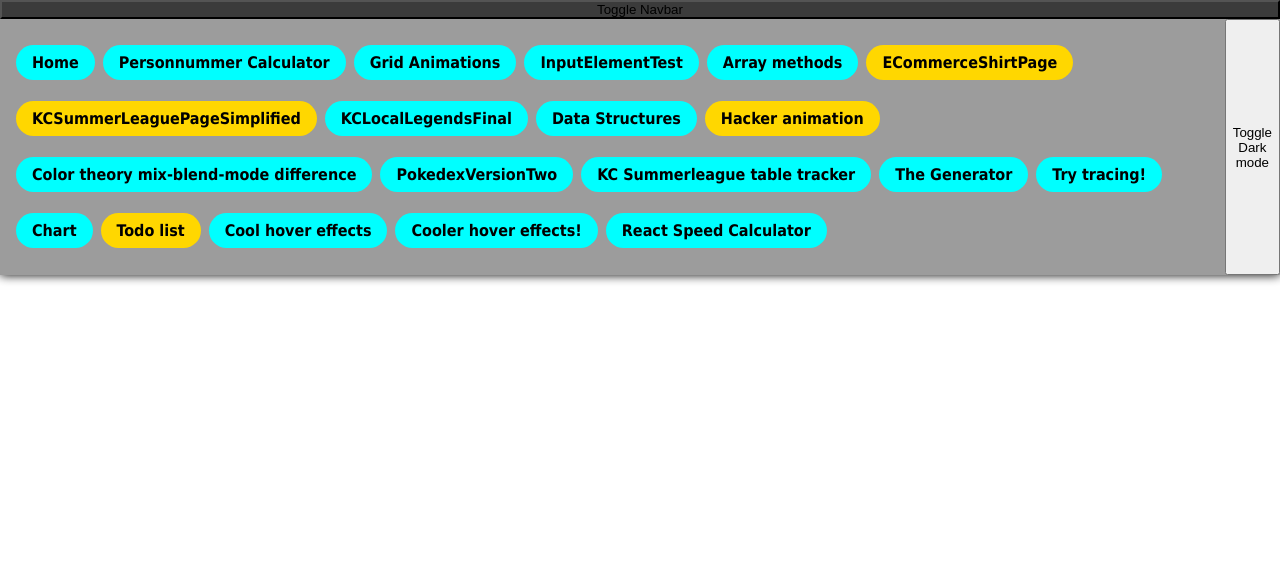
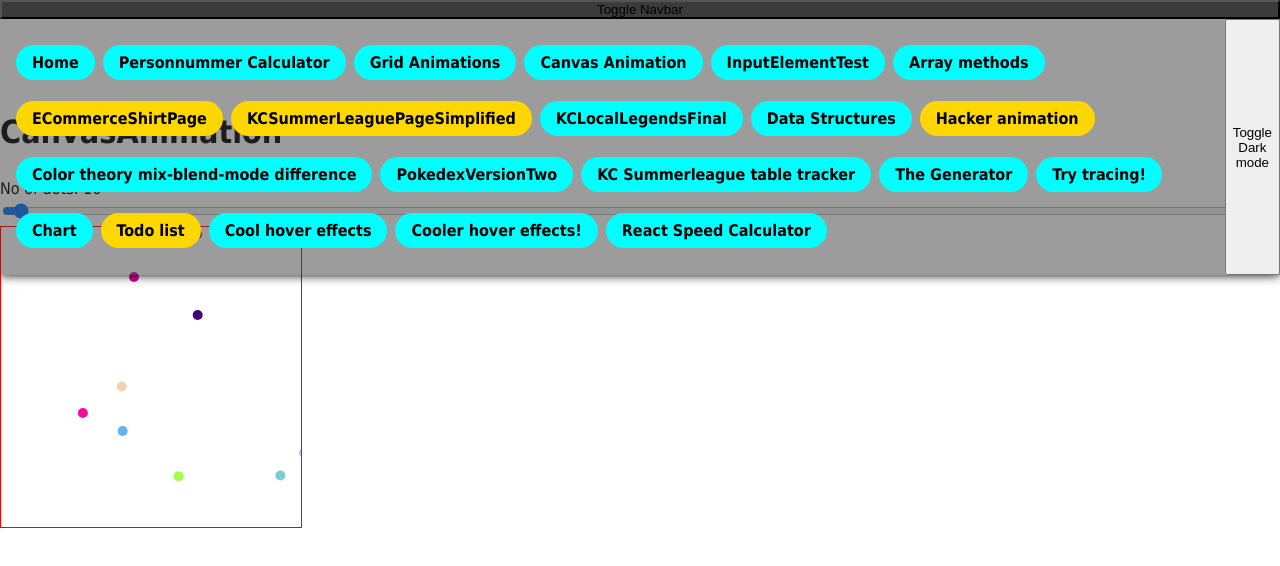
Before and after one commit to EmilNilssonDataDuctus/vite-app, a React (Vite) app: page /canvas-animation in a window 1280 px wide. Shown: the top 566 px of the page. Built offline with nearby package versions, Linux system fonts and the light colour scheme.

Commit message:
Finish version 1 of ballsbounce anmation

```diff
--- /dev/null
+++ b/src/Pages/CanvasAnimation/CanvasAnimation.tsx
@@ -0,0 +1,12 @@
+import React from "react";
+import { MainWrapper } from "../../Shared/Page.styled";
+import { Version1 } from "./Version1";
+
+export const CanvasAnimation = () => {
+  return (
+    <MainWrapper>
+      <h1>CanvasAnimation</h1>
+      <Version1 />
+    </MainWrapper>
+  );
+};
--- /dev/null
+++ b/src/Pages/CanvasAnimation/Version1.tsx
@@ -0,0 +1,131 @@
+import React, { useEffect, useState } from "react";
+
+const MAX_DOTS = 1000;
+
+export const Version1 = () => {
+  const [noOfDots, setNoOfDots] = useState(10);
+  const [isMouseDown, setIsMouseDown] = useState(false);
+
+  useEffect(() => {
+    function init() {
+      window.requestAnimationFrame(draw);
+    }
+
+    function draw() {
+      const canvas = document.getElementById(
+        "canvas-january-2024"
+      )! as HTMLCanvasElement;
+      const ctx = canvas.getContext("2d") as CanvasRenderingContext2D;
+
+      // Object to store dot's position and direction
+      const dots = Array.from({ length: noOfDots }, () => ({
+        x: Math.random() * canvas.width,
+        y: Math.random() * canvas.height,
+        speed: 5,
+        angle: Math.random() * (2 * Math.PI),
+        color: getRandomColor(),
+      }));
+
+      // Function to generate a random color
+      function getRandomColor() {
+        const letters = "0123456789ABCDEF";
+        let color = "#";
+        for (let i = 0; i < 6; i++) {
+          color += letters[Math.floor(Math.random() * 16)];
+        }
+        return color;
+      }
+
+      // Function to draw a dot at a given position with a given color
+      function drawDot(x, y, color) {
+        ctx.beginPath();
+        ctx.arc(x, y, 5, 0, 2 * Math.PI);
+        ctx.fillStyle = color;
+        ctx.fill();
+        ctx.closePath();
+      }
+
+      // Function to move the dot in a random direction
+      function moveDot(dot) {
+        if (isMouseDown) return;
+        dot.x += dot.speed * Math.cos(dot.angle);
+        dot.y += dot.speed * Math.sin(dot.angle);
+
+        // Bounce logic
+        if (dot.x < 0 || dot.x > canvas.width) {
+          dot.angle =
+            Math.PI -
+            dot.angle +
+            ((Math.random() * 20 - 10) * ((2 * Math.PI) / 180) + Math.PI / 180); // Reflect and change angle
+        }
+
+        if (dot.y < 0 || dot.y > canvas.height) {
+          dot.angle =
+            -dot.angle +
+            ((Math.random() * 20 - 10) * ((2 * Math.PI) / 180) + Math.PI / 180); // Reflect and change angle
+        }
+      }
+
+      // Function to update the canvas
+      function updateCanvas() {
+        ctx.clearRect(0, 0, canvas.width, canvas.height);
+
+        dots.forEach((dot) => {
+          moveDot(dot);
+          drawDot(dot.x, dot.y, dot.color);
+        });
+
+        requestAnimationFrame(updateCanvas);
+      }
+
+      function handleMouseDown() {
+        setIsMouseDown(true);
+      }
+
+      function handleMouseUp() {
+        setIsMouseDown(false);
+      }
+
+      function handleMouseLeave() {
+        setIsMouseDown(false);
+      }
+
+      canvas.addEventListener("mousedown", handleMouseDown);
+      canvas.addEventListener("mouseup", handleMouseUp);
+      canvas.addEventListener("mouseleave", handleMouseLeave);
+
+      updateCanvas(); // Start the animation
+
+      return () => {
+        // Cleanup event listeners when component unmounts
+        canvas.removeEventListener("mousedown", handleMouseDown);
+        canvas.removeEventListener("mouseup", handleMouseUp);
+        canvas.removeEventListener("mouseleave", handleMouseLeave);
+      };
+    }
+    init();
+  }, [noOfDots, isMouseDown]);
+  return (
+    <section>
+      <label>
+        <span>No of dots: {noOfDots}</span>
+        <br />
+        <input
+          style={{ width: "100%" }}
+          type="range"
+          min="1"
+          max={MAX_DOTS}
+          value={noOfDots}
+          onChange={(e) => setNoOfDots(parseInt(e.target.value, 10))}
+        />
+      </label>
+      <br />
+      <canvas
+        style={{ border: "1px solid red" }}
+        id="canvas-january-2024"
+        width="300"
+        height="300"
+      ></canvas>
+    </section>
+  );
+};
--- a/src/Pages/pageData.jsx
+++ b/src/Pages/pageData.jsx
@@ -1,5 +1,6 @@
 import { KCSummerLeaguePageSimplified } from "../Pages/KCSummerLeaguePageSimplified/KCSummerLeaguePageSimplified";
 import { ArrayMethods } from "./ArrayMethods/ArrayMethods";
+import { CanvasAnimation } from "./CanvasAnimation/CanvasAnimation";
 import { CanvasTestOktober } from "./CanvasTestOktober/CanvasTestOktober";
 import { CardBig } from "./CardBig/CardBig";
 import { Cards } from "./Cards/Cards";
@@ -69,6 +70,11 @@
     path: "/grid-experiment-animation",
     element: <GridAnimation />,
     description: "Grid Animations",
+  },
+  {
+    path: "/canvas-animation",
+    element: <CanvasAnimation />,
+    description: "Canvas Animation",
   },
   {
     path: "/input-tests",
```
